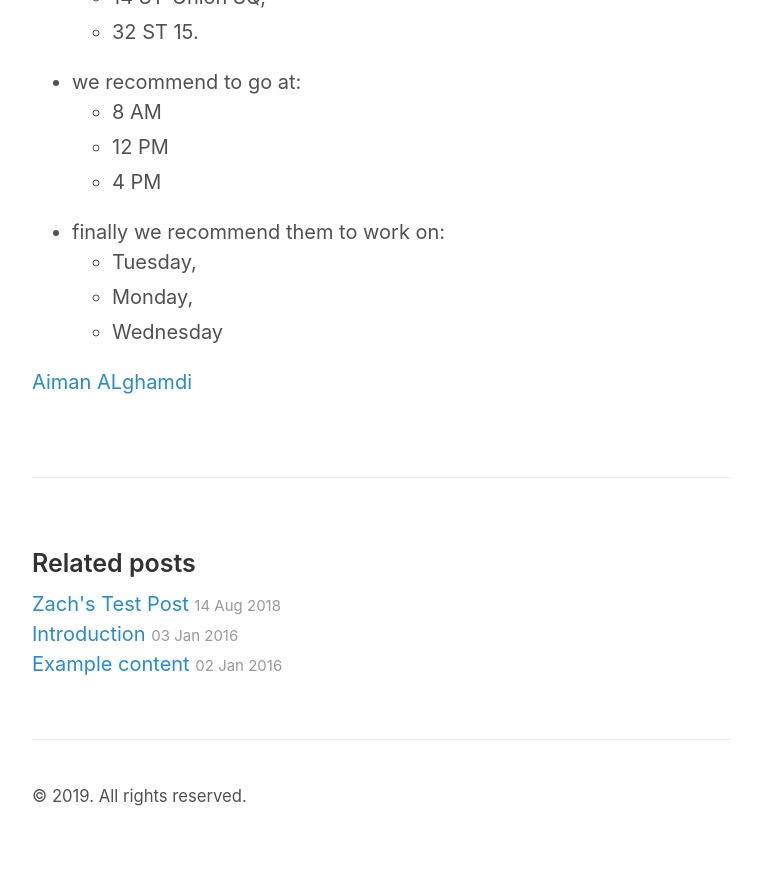
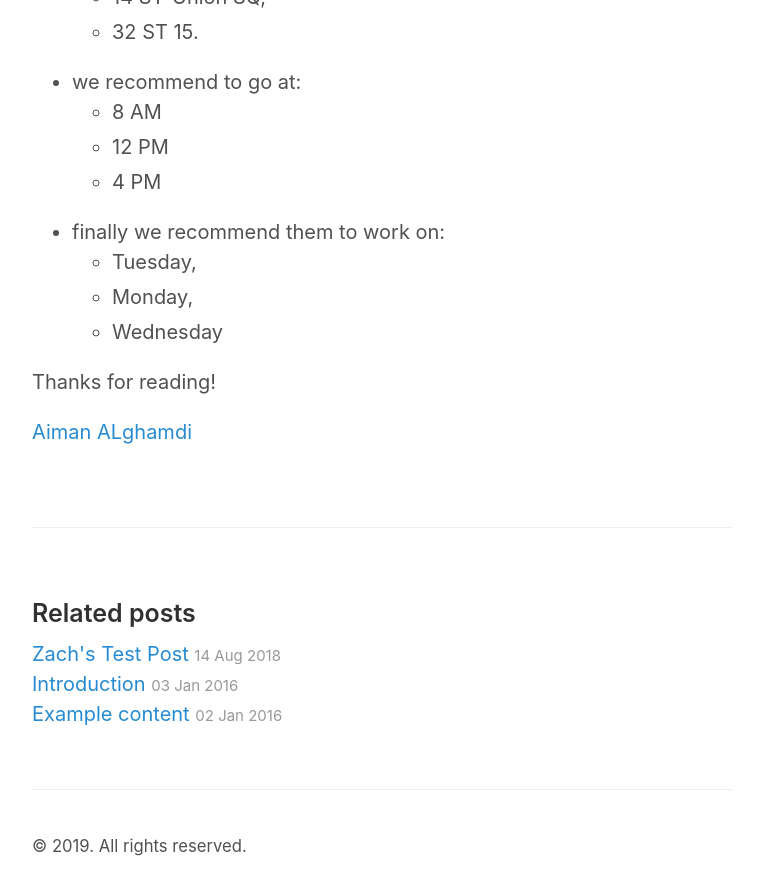
Before and after one commit to aiman-alghamdi/aiman2019.github.io, a Jekyll site: the page built from _posts/2019-9-7-aiman.md, in a window 1280 px wide and 900 px high, scrolled down 6406 px. Shown: the top 895 px of the window, without its empty margins (258-1021 px from the left). Built offline with Jekyll 4.4.1, drawn with Linux system fonts in a browser that asks for light colours; before the commit the page ends 7256 px from its top, so only the background shows below that.

Commit message:
Update 2019-9-7-aiman.md

```diff
--- a/_posts/2019-9-7-aiman.md
+++ b/_posts/2019-9-7-aiman.md
@@ -117,6 +117,7 @@ After anlayiing our dataset, our recommendation to the clint is:
     * Wednesday
 
 
+Thanks for reading!
 
 
 [Aiman ALghamdi](http://linkedin.com/in/aiman-alghamdi)
```
